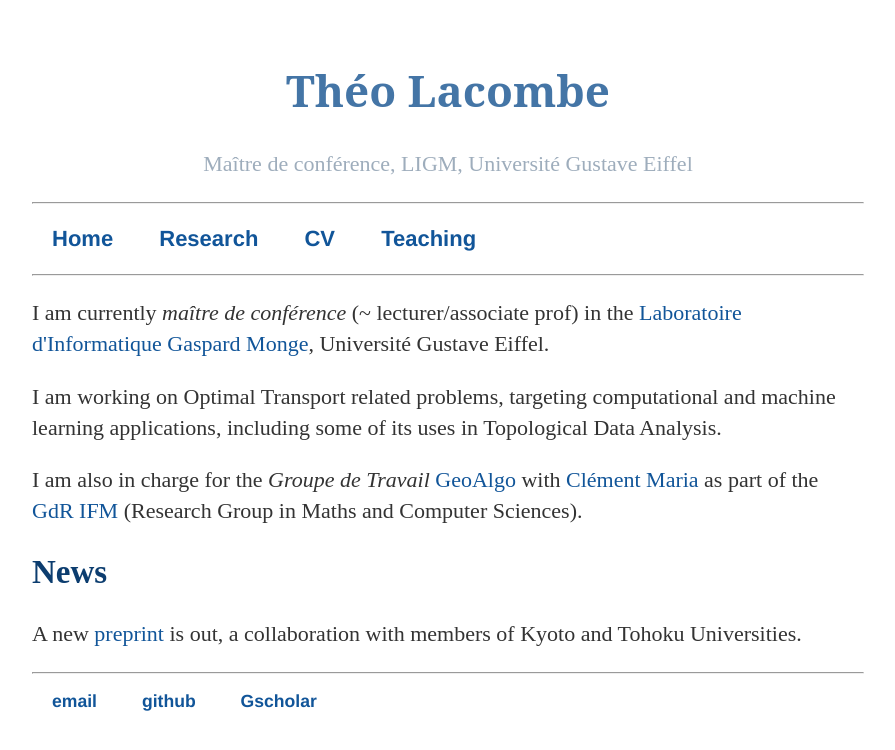
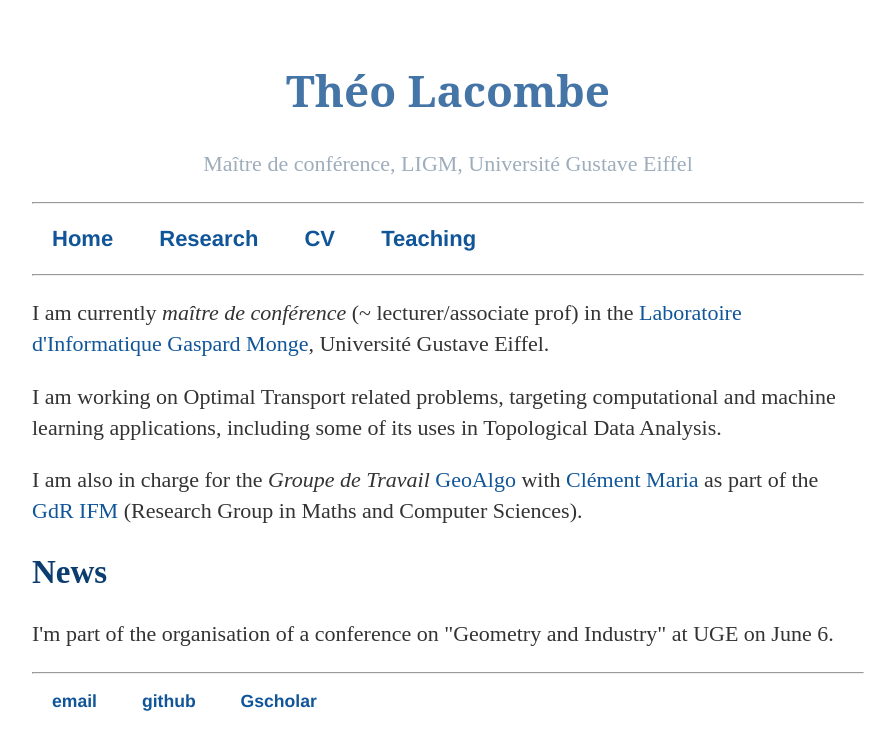
Before and after one commit to tlacombe/tlacombe.github.io, a Jekyll site: the page built from index.html, in a window 1280 px wide. Shown: the top 750 px of the page, without its empty margins (192-1087 px from the left). Built offline with Jekyll 4.4.1, drawn with Linux system fonts in a browser that asks for light colours.

Commit message:
update publi

```diff
--- a/index.html
+++ b/index.html
@@ -12,7 +12,7 @@ title: Théo Lacombe's webpage
 
     <h2> News </h2>
     <p>
-    A new <a href="https://arxiv.org/abs/2309.08241">preprint</a> is out, a collaboration with members of Kyoto and Tohoku Universities.
+    I'm part of the organisation of a conference on "Geometry and Industry" at UGE on June 6.
     </p>
 
 
--- a/research/index.html
+++ b/research/index.html
@@ -4,7 +4,7 @@ title: TL - Research
 ---
 <h2>Publications & Preprint</h2>
 	<ol class="publi">
-		<li> Y. Hiraoka, Y. Imoto, K. Meehan, TL, T. Yachimura <a href="https://arxiv.org/abs/2309.08241">Topological Node2vec: Enhanced Graph Embedding via Persistent Homology</a>. preprint.</li>
+		<li> Y. Hiraoka, Y. Imoto, K. Meehan, TL, T. Yachimura <a href="https://arxiv.org/abs/2309.08241">Topological Node2vec: Enhanced Graph Embedding via Persistent Homology</a>. to appear in JMLR.</li>
 		<li> T. Dumont, TL, FX. Vialard <a href="https://arxiv.org/abs/2210.11945">On The Existence Of Monge Maps For The Gromov-Wasserstein Problem</a>. Foundation of Computational Mathematics, 2024.</li>
 		<li>F. Hensel, C. Arnal, M. Carrière, TL, H. Kurihara, Y. Ike, F. Chazal, <a href='https://arxiv.org/pdf/2305.13271.pdf'>MAGDiff: Covariate Data Set Shift Detection via Activation Graphs of Deep Neural Networks</a>, preprint. </li>
 		<li> T. de Surrel, F. Hensel, M. Carrière, TL, M. Glisse, H. Kurihara, Y. Ike and F. Chazal. <a href="https://arxiv.org/abs/2202.01725">RipsNet: a general architecture for fast and robust estimation of the persistent homology of point clouds</a>. ICLR, Topological, Algebraic and Geometric Learning workshop, 2022.</li>
```
